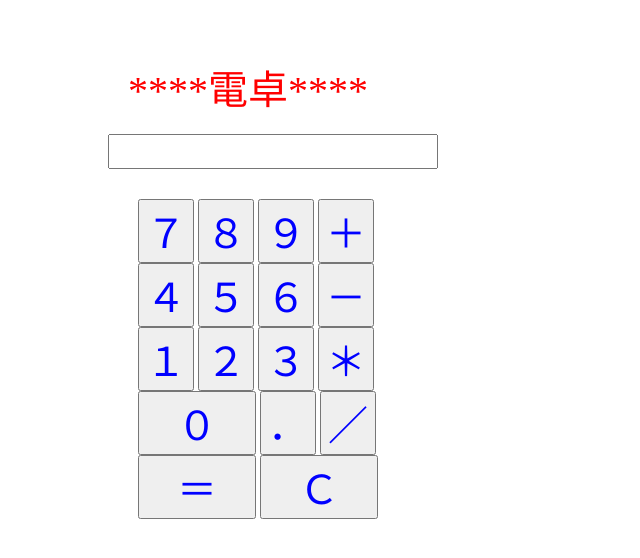
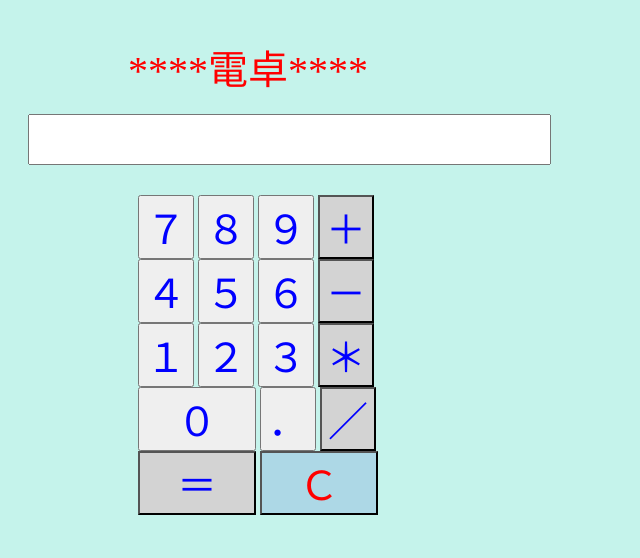
Before and after one commit to Nakazawa12345/dentaku, a plain HTML site: page index.html in a window 1280 px wide. Shown: the top 558 px of the page, without its empty margins (0-640 px from the left). Drawn offline with Linux system fonts and the light colour scheme.

Commit message:
Update index.html

```diff
--- a/index.html
+++ b/index.html
@@ -5,8 +5,9 @@
 div{color:red;
   font-size:40px;
   position:relative;
-  top:50px;
+  top:30px;
   left:120px;}
+  body{background-color:#C5F3EB;}
 </style>
 <body>
 <div> ****電卓****</div>
@@ -14,10 +15,10 @@ div{color:red;
 
 <style>
 input{color:black;
-  font-size:25px;
+  font-size:40px;
   position:relative;
-  top:50px;
-  left:100px;}
+  top:30px;
+  left:20px;}
 </style>
 <input/>
 <br>
@@ -26,7 +27,7 @@ input{color:black;
 button{color:blue;
   font-size:40px;
   position:relative;
-  top:80px;
+  top:60px;
   left:130px;}
 </style>
 <button onclick
@@ -36,7 +37,7 @@ button{color:blue;
 <button onclick
 ="document.querySelector('input').value+='9'">９</button>
 <button onclick
-="document.querySelector('input').value+='+'">＋</button>
+="document.querySelector('input').value+='+'"  style="background-color:lightgray;">＋</button>
 <br>
 
 <button onclick
@@ -46,7 +47,7 @@ button{color:blue;
 <button onclick
 ="document.querySelector('input').value+='6'">６</button>
 <button onclick
-="document.querySelector('input').value+='-'">－</button>
+="document.querySelector('input').value+='-'"  style="background-color:lightgray;">－</button>
 <br>
 
 <button onclick
@@ -56,7 +57,7 @@ button{color:blue;
 <button onclick
 ="document.querySelector('input').value+='3'">３</button>
 <button onclick
-="document.querySelector('input').value+='*'">＊</button>
+="document.querySelector('input').value+='*'"  style="background-color:lightgray;">＊</button>
 <br>
 
 <button onclick
@@ -65,13 +66,13 @@ button{color:blue;
 ="document.querySelector('input').value+='.'">．</button>
 
 <button onclick
-="document.querySelector('input').value=+'/'">／</button>
+="document.querySelector('input').value=+'/'"  style="background-color:lightgray;">／</button>
 <br>
 
 <button onclick
-="cal()" style="width:118px;">＝</button>
+="cal()" style="width:118px;background-color:lightgray;">＝</button>
 <button onclick
-="document.querySelector('input').value=' '" style="width:118px;">Ｃ</button>
+="document.querySelector('input').value=' '" style="color:red;width:118px;background-color:lightblue;">Ｃ</button>
 </body>
 
 <script>
```
